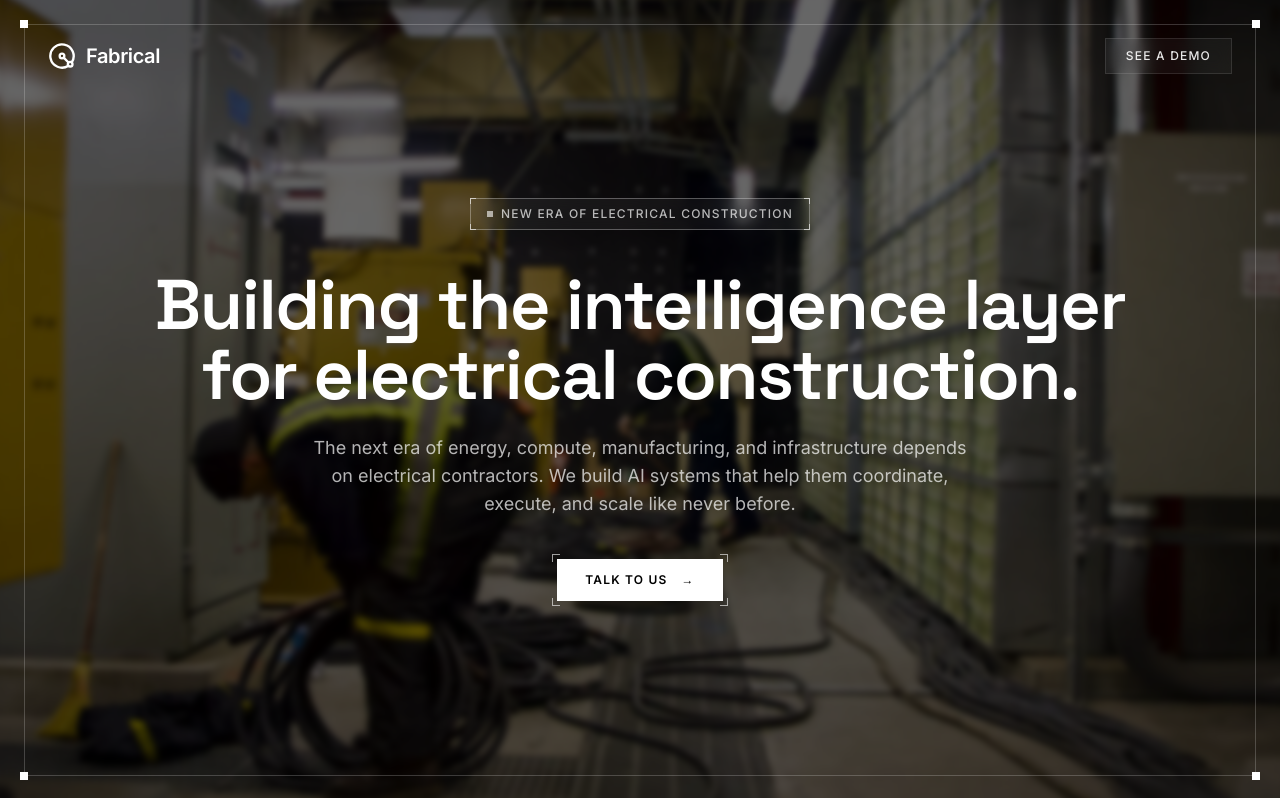
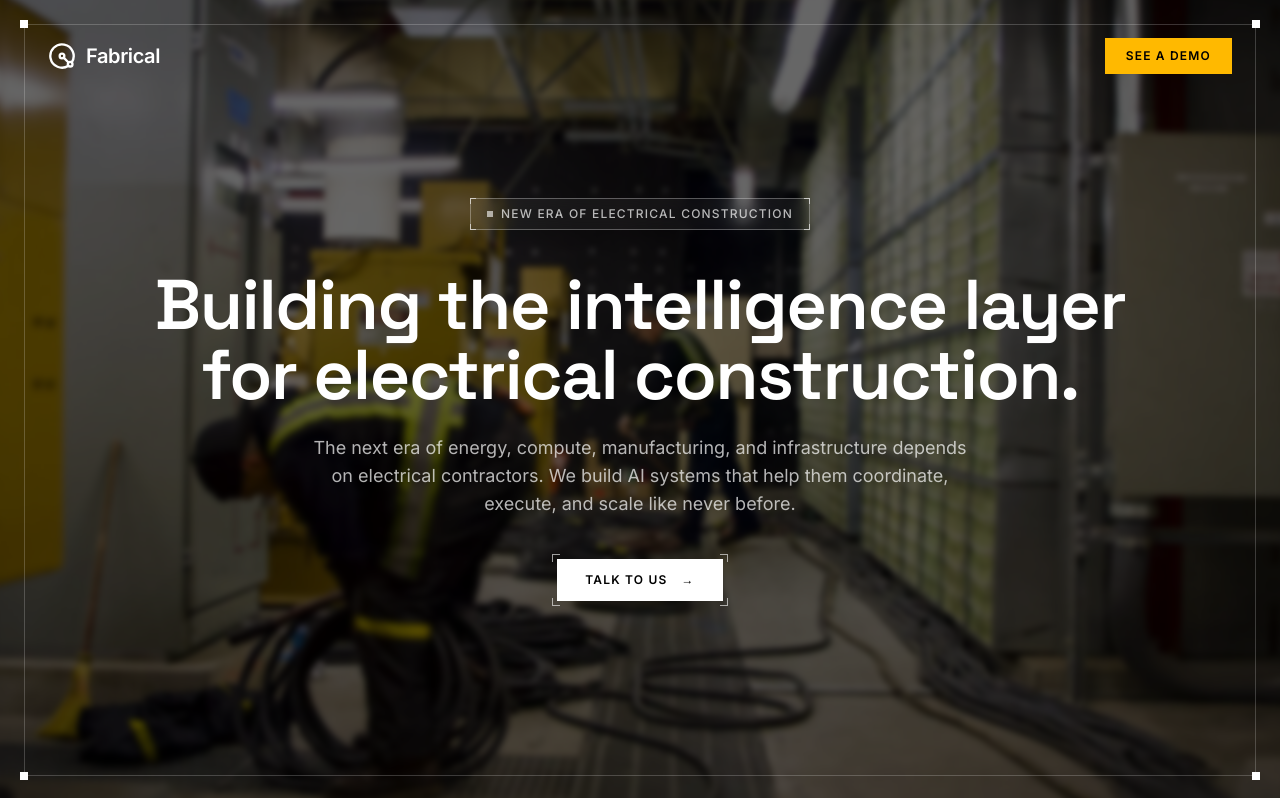
Before and after one commit to alek-karp/fabrical-landing, a Next.js app: page /new in a window 1280 px wide. Shown: the top 798 px of the page. Built offline with nearby package versions, Linux system fonts and the light colour scheme.

Commit message:
style(landing): match demo button to footer

```diff
--- a/components/hero.tsx
+++ b/components/hero.tsx
@@ -33,8 +33,7 @@ export function Hero() {
           <div className="flex items-center gap-4">
             <Button
               asChild
-              variant="outline"
-              className="rounded-none border-white/30 bg-white/5 text-white/90 text-xs font-medium tracking-widest uppercase backdrop-blur-sm h-9 px-5 hover:bg-white/10 hover:text-white hover:border-white/50 shadow-none"
+              className="h-9 rounded-none border-amber-400 bg-amber-400 px-5 text-xs font-semibold uppercase tracking-widest text-black shadow-none hover:border-amber-300 hover:bg-amber-300 hover:text-black"
             >
               <a href={demoUrl} target="_blank" rel="noopener noreferrer">
                 See a demo
```
